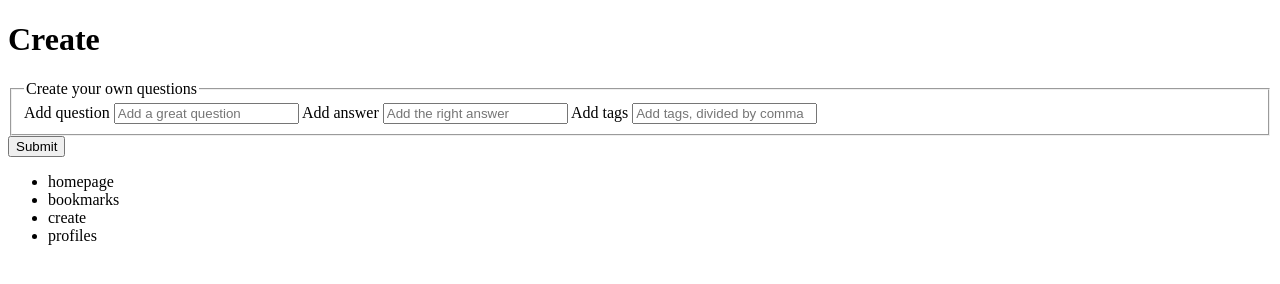
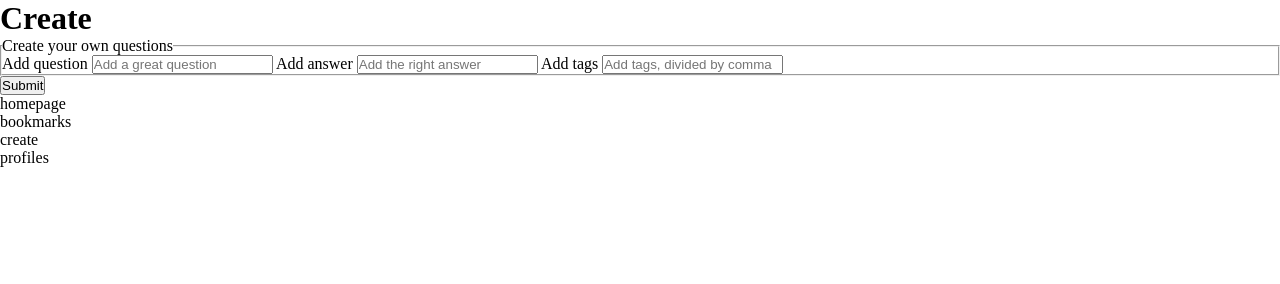
Before and after one commit to therealchrismcfly/quizapp, a plain HTML site: page create.html in a window 1280 px wide. Drawn offline with Linux system fonts and the light colour scheme.

Commit message:
add css files

```diff
--- a/base.css
+++ b/base.css
@@ -0,0 +1,5 @@
+* {
+  box-sizing: border-box;
+  margin: 0;
+  padding: 0;
+}
--- /dev/null
+++ b/components/header.css
@@ -0,0 +1,2 @@
+h1 {
+}
--- a/create.html
+++ b/create.html
@@ -26,27 +26,25 @@
 
               <label for="add-answer">Add answer</label>
               <input
-                type="text"
+                type="textarea"
                 name="addAnswer"
                 id="add-answer"
                 placeholder="Add the right answer"
                 required
               />
+
               <label for="add-tags">Add tags</label>
               <input
-                type="text"
+                type="textarea"
                 name="addTags"
                 id="add-tags"
                 placeholder="Add tags, divided by comma"
                 required
               />
+
             </fieldset>
             <button>Submit</button>
         </form>
-
-
-
-
     </main>
     <nav>
         <ul>
--- a/styles.css
+++ b/styles.css
@@ -0,0 +1,4 @@
+@import "./base.css";
+@import "./components/header.css";
+@import "./components/main.css";
+@import "./components/navbar.css";
```
Also changed, not shown: components/main.css (added), components/navbar.css (added).
